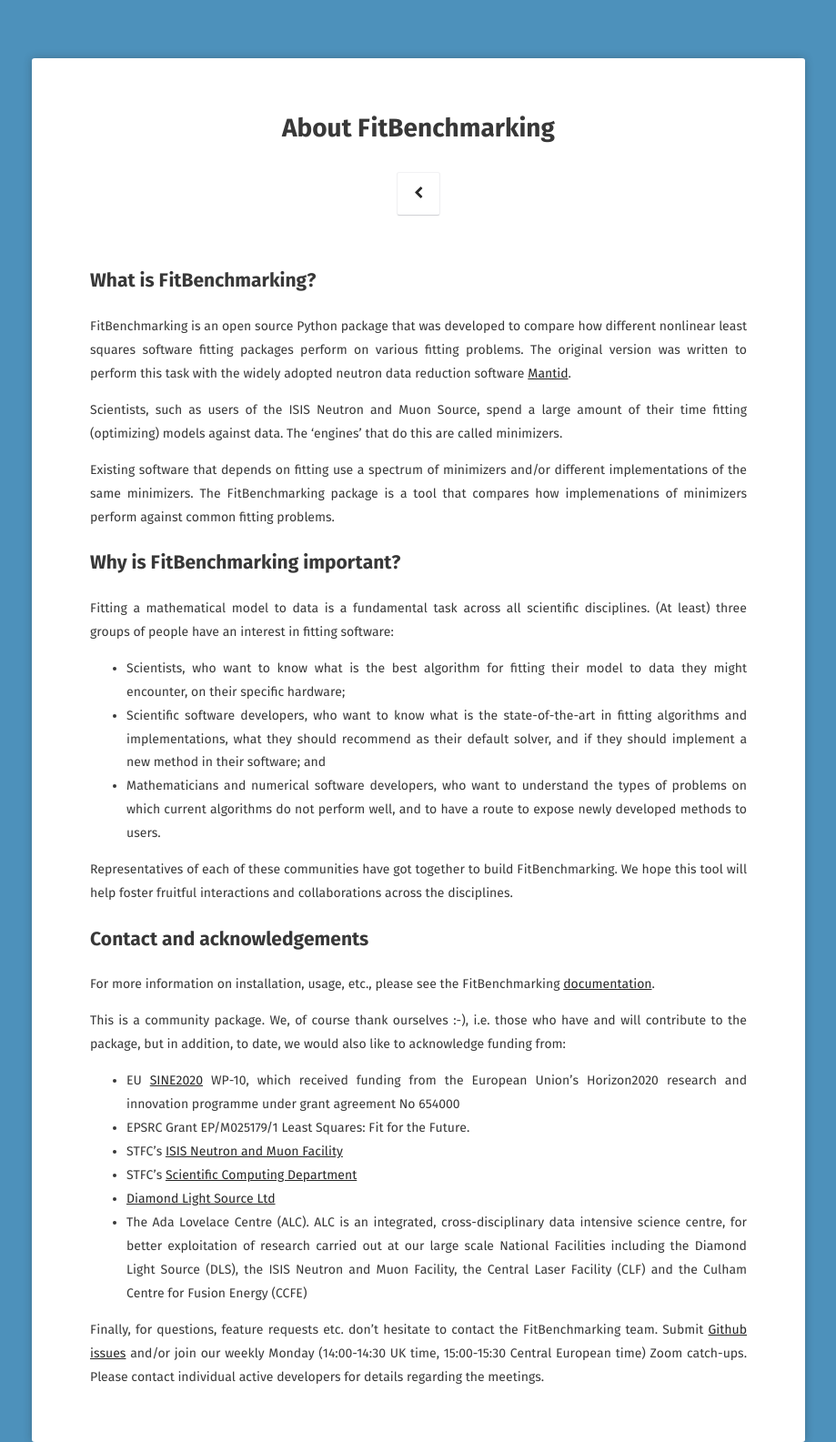
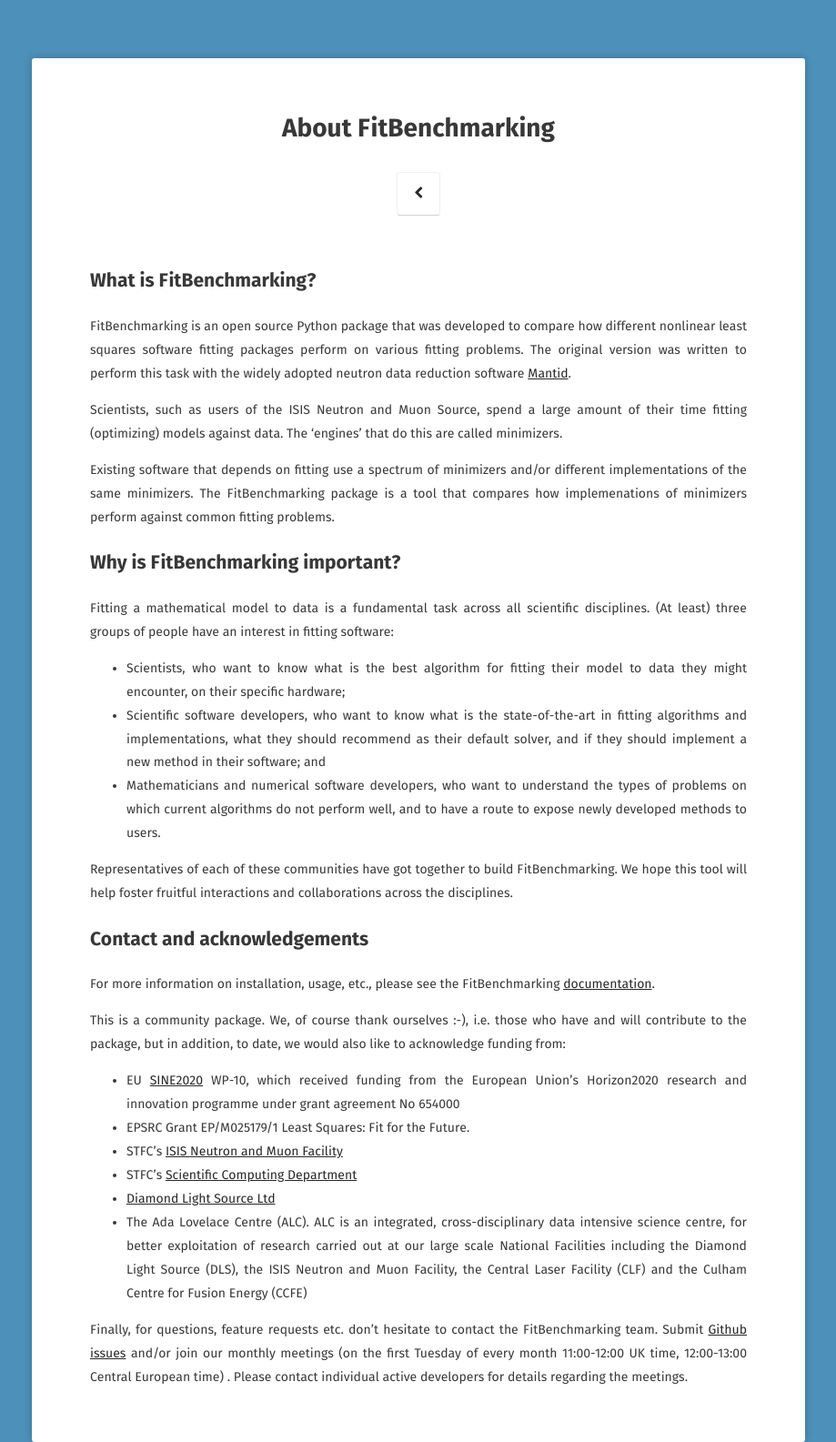
Before and after one commit to fitbenchmarking/fitbenchmarking.github.io, a Jekyll site: the page built from about/index.md, in a window 1280 px wide. Shown: the whole page at 91% size, without its empty margins (180-1099 px from the left). Built offline with Jekyll 4.4.1, drawn with Linux system fonts in a browser that asks for light colours; some web fonts are replaced.

Commit message:
updated index.md to reference monthly meetings

```diff
--- a/about/index.md
+++ b/about/index.md
@@ -35,4 +35,4 @@ This is a community package. We, of course thank ourselves :-), i.e. those who h
 * [Diamond Light Source Ltd](https://www.diamond.ac.uk)
 * The Ada Lovelace Centre (ALC). ALC is an integrated, cross-disciplinary data intensive science centre, for better exploitation of research carried out at our large scale National Facilities including the Diamond Light Source (DLS), the ISIS Neutron and Muon Facility, the Central Laser Facility (CLF) and the Culham Centre for Fusion Energy (CCFE)
 
-Finally, for questions, feature requests etc. don’t hesitate to contact the FitBenchmarking team. Submit [Github issues](https://github.com/fitbenchmarking/fitbenchmarking/issues) and/or join our weekly Monday (14:00-14:30 UK time, 15:00-15:30 Central European time) Zoom catch-ups. Please contact individual active developers for details regarding the meetings.
+Finally, for questions, feature requests etc. don’t hesitate to contact the FitBenchmarking team. Submit [Github issues](https://github.com/fitbenchmarking/fitbenchmarking/issues) and/or join our monthly meetings (on the first Tuesday of every month 11:00-12:00 UK time, 12:00-13:00 Central European time) . Please contact individual active developers for details regarding the meetings.
```
